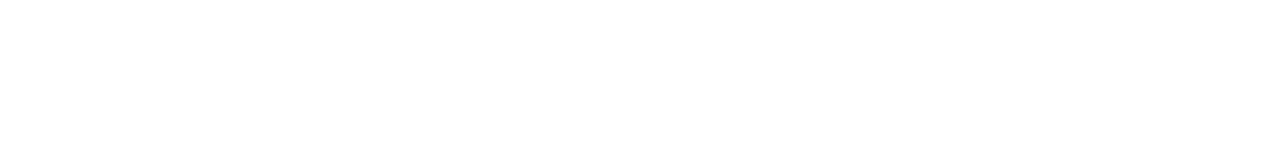
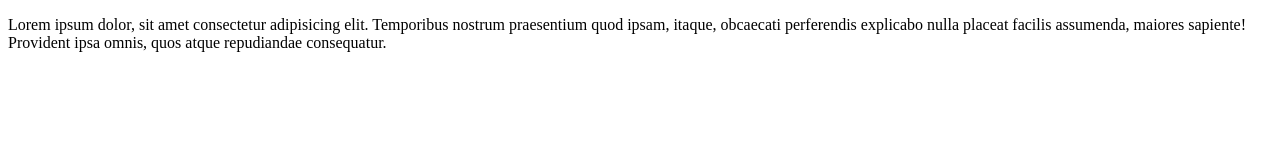
Before and after one commit to oceanus01/test, a plain HTML site: page index.html in a window 1280 px wide. Drawn offline with Linux system fonts and the light colour scheme.

Commit message:
Agregadi div container

```diff
--- a/index.html
+++ b/index.html
@@ -7,6 +7,8 @@
     <title>Document</title>
 </head>
 <body>
-
+    <div class="container">
+        <p>Lorem ipsum dolor, sit amet consectetur adipisicing elit. Temporibus nostrum praesentium quod ipsam, itaque, obcaecati perferendis explicabo nulla placeat facilis assumenda, maiores sapiente! Provident ipsa omnis, quos atque repudiandae consequatur.</p>
+    </div>
 </body>
 </html>
```
